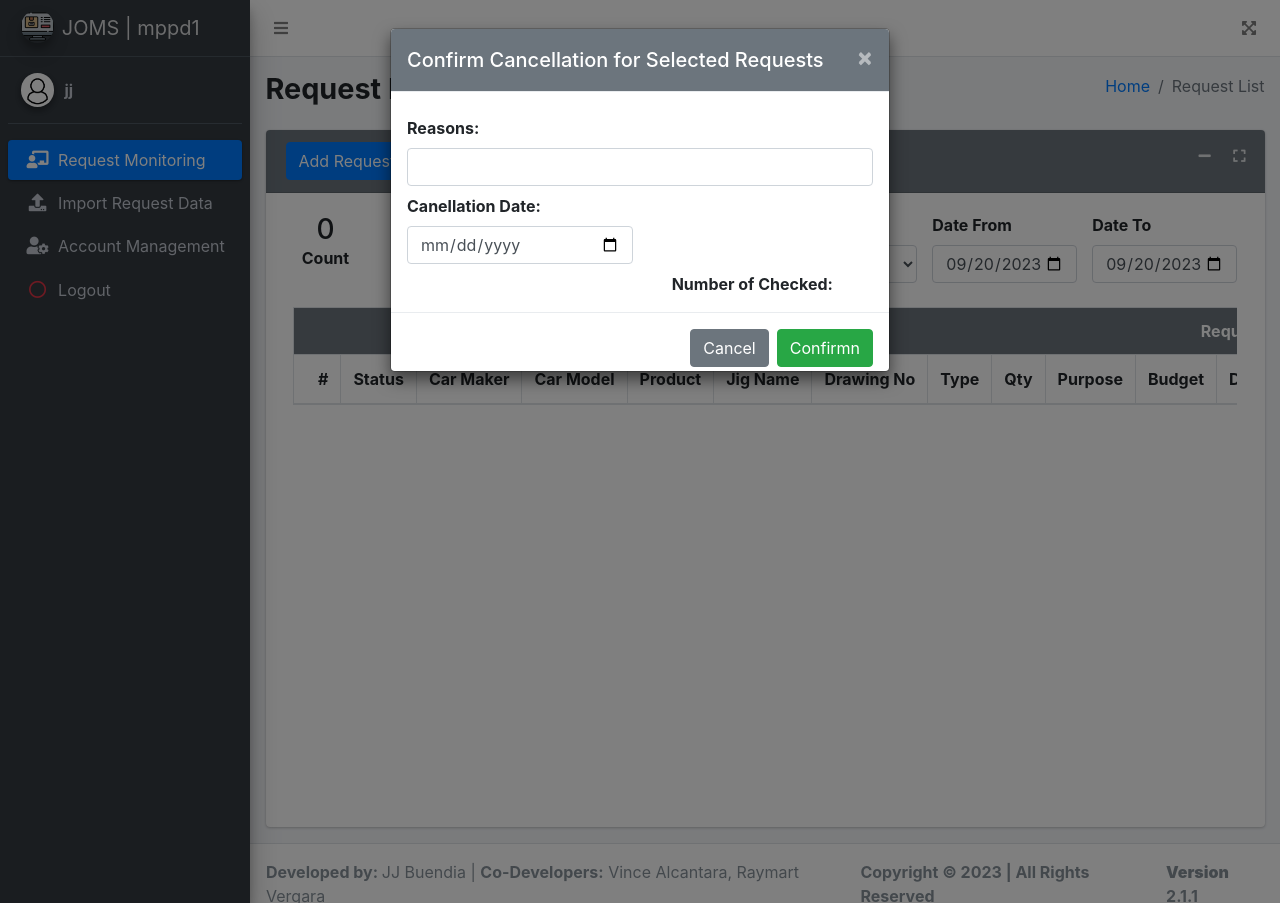
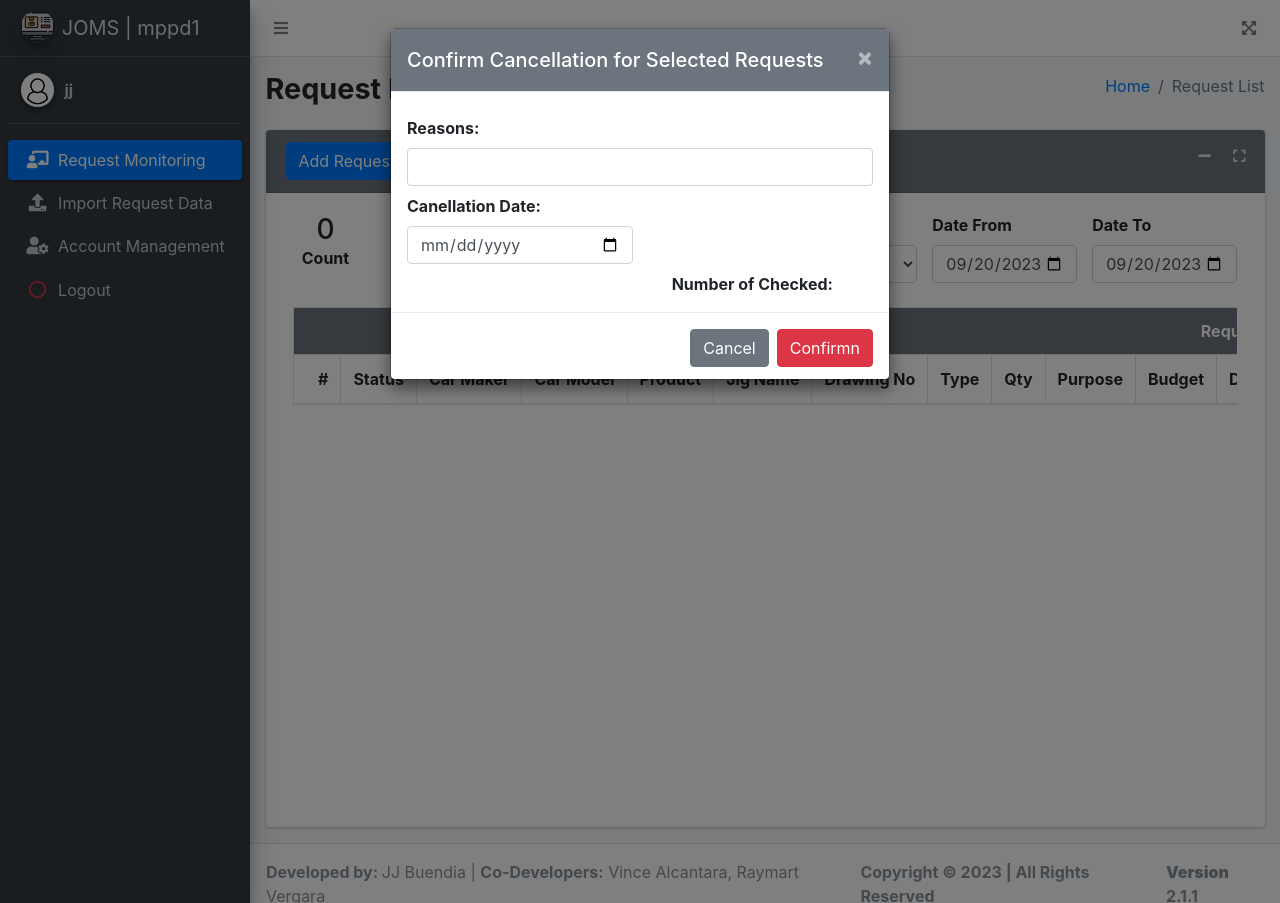
Before and after one commit to raymart-vergara/joms, a PHP site: page /page/requester/dashboard.php in a window 1280 px wide, after a click on "Cancel Request". Run offline with PHP 8.4, Linux system fonts and the light colour scheme; a user stored in the database is signed in; data comes from the database, SQL or seed files in the repository; data that the repository does not hold is empty; some libraries are stand-ins or nearby versions; some web fonts are replaced.

Commit message:
added color

```diff
--- a/modals/monitor/cancel_request.php
+++ b/modals/monitor/cancel_request.php
@@ -44,9 +44,9 @@
           </div>
         </div>
       </div> -->
-            <div class="modal-footer mb-0 pb-0">
+            <div class="modal-footer mb-1 pb-1">
                 <a href="#" class="btn btn-secondary" data-dismiss="modal">Cancel</a>
-                <a href="#" class="btn btn-success" onclick="install()">Confirmn </a>
+                <a href="#" class="btn btn-danger" onclick="install()">Confirmn </a>
             </div>
         </div>
     </div>
```
